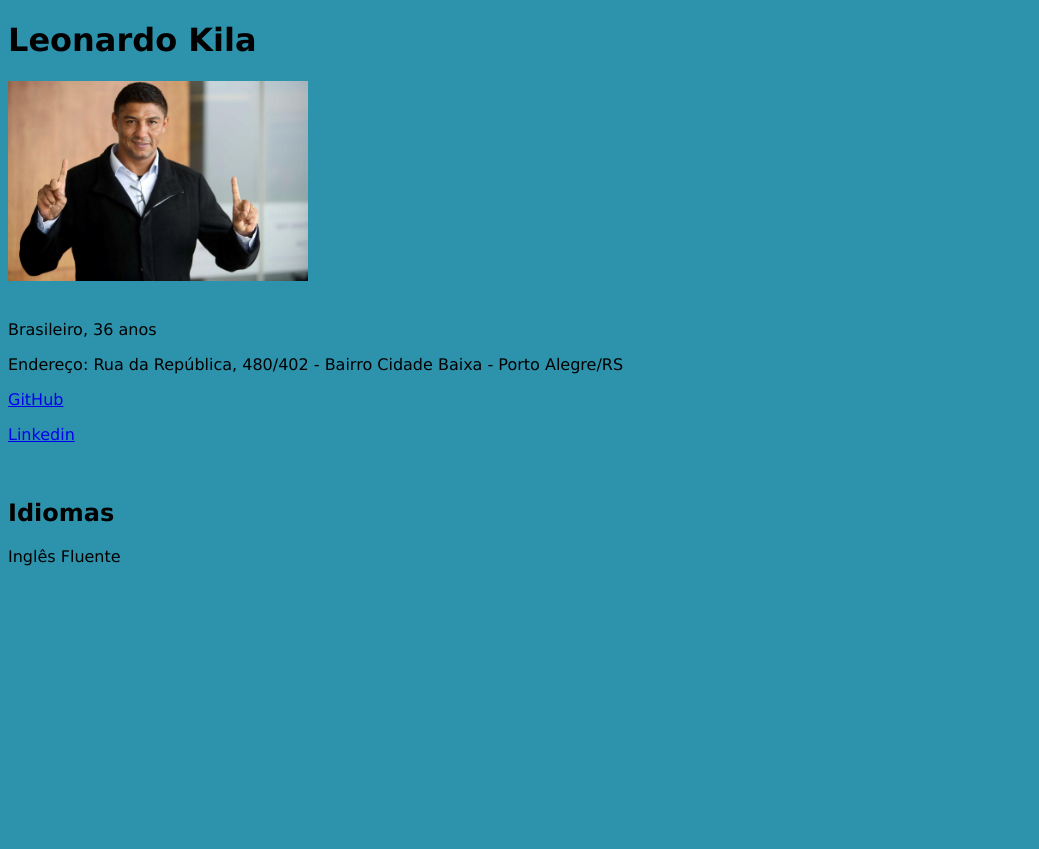
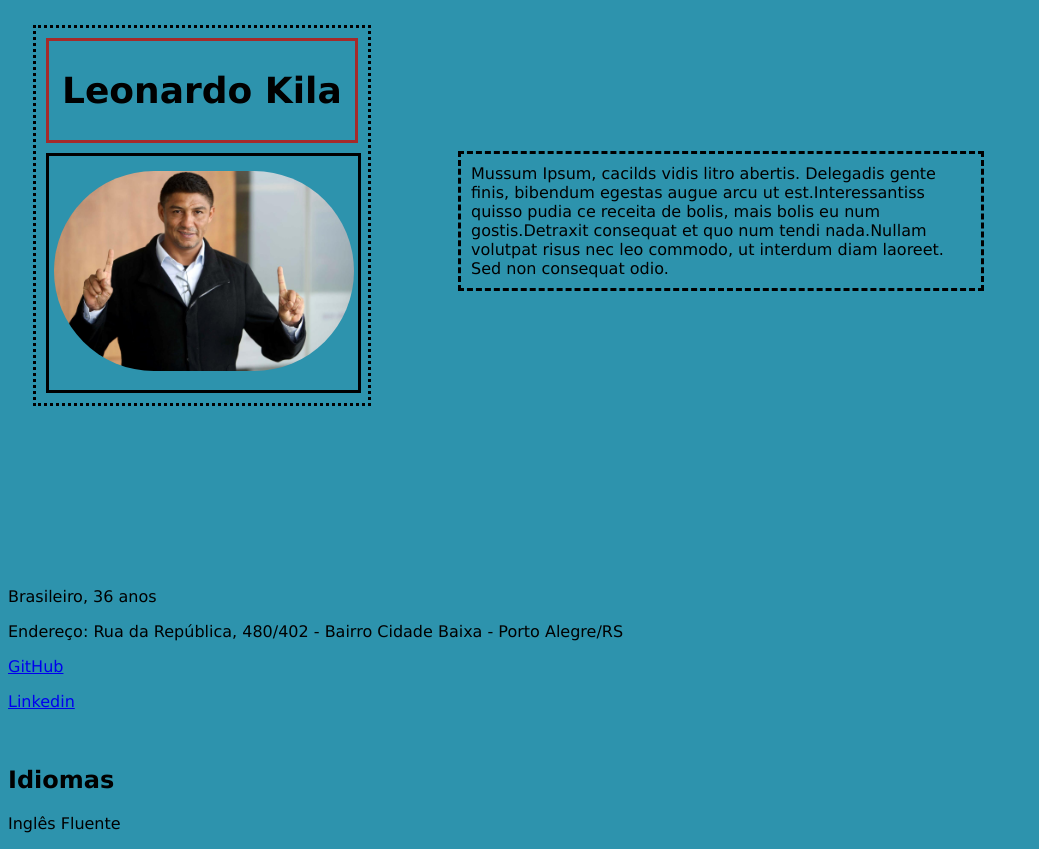
Before and after one commit to leokila/leokila.github.io, a plain HTML site: page index.html in a window 1280 px wide. Shown: the whole page, without its empty margins (0-1039 px from the left). Before the commit the page ends 800 px from the top, so only its background shows below. Drawn offline with Linux system fonts and the light colour scheme.

Commit message:
alteracoes gerais

```diff
--- a/index.html
+++ b/index.html
@@ -6,10 +6,12 @@
     <title>Portfólio Leonardo Kila</title>
 
   </head>
-  <body>
-    <h1>Leonardo Kila</h1>
-    <img id="jardel" src="image.jpg" alt="Minha foto" width="300 px" height="200 px">
-    <br><br>
+  <body><div id="nomeefoto"><div id="nome">
+    <h1>Leonardo Kila</h1></div>
+    <div id="foto"><img id="jardel" "width= 300 px" height= 200 px; src="image.jpg"  alt="Minha foto"></div>
+  </div>
+  <p id="sobremim">Mussum Ipsum, cacilds vidis litro abertis. Delegadis gente finis, bibendum egestas augue arcu ut est.Interessantiss quisso pudia ce receita de bolis, mais bolis eu num gostis.Detraxit consequat et quo num tendi nada.Nullam volutpat risus nec leo commodo, ut interdum diam laoreet. Sed non consequat odio.
+  </p>
     <p>Brasileiro, 36 anos</p>
     <p>Endereço: Rua da República, 480/402 - Bairro Cidade Baixa - Porto Alegre/RS</p>
     <a href="https://leokila.github.com" target="_blank"><p>GitHub</p></a>
--- a/style.css
+++ b/style.css
@@ -1,6 +1,12 @@
-<style>
+
       #jardel {
+
+
         border-radius: 255px;
+        position: relative;
+        left: -10px;
+
+
 
       }
       body {
@@ -8,5 +14,39 @@
         font-family: Verdana, Geneva, Tahoma, sans-serif;
       }
 
+#nome{
+    width: 288px;
+    font-size: 18px;
+    border-style: solid;
+    border-color: brown;
+    border-width: 3px;
+    padding: 5px;
+    padding-left: 13px;
+    margin-top: 10px;
+    margin-bottom: 10px;
+    margin-left: 10px;
+}
 
-    </style>
+#foto{
+    padding: 15px;
+    border-style: solid;
+    width: 279px;
+    margin-left: 10px;
+    margin-bottom: 10px;
+}
+
+#nomeefoto{
+    border-style: dotted;
+    width: 332px;
+    margin: 25px;
+
+}
+
+#sobremim {
+    width: 500px;
+    border-style: dashed;
+    padding: 10px;
+    position: relative;
+    left: 450px;
+    bottom: 280px;
+}
```
